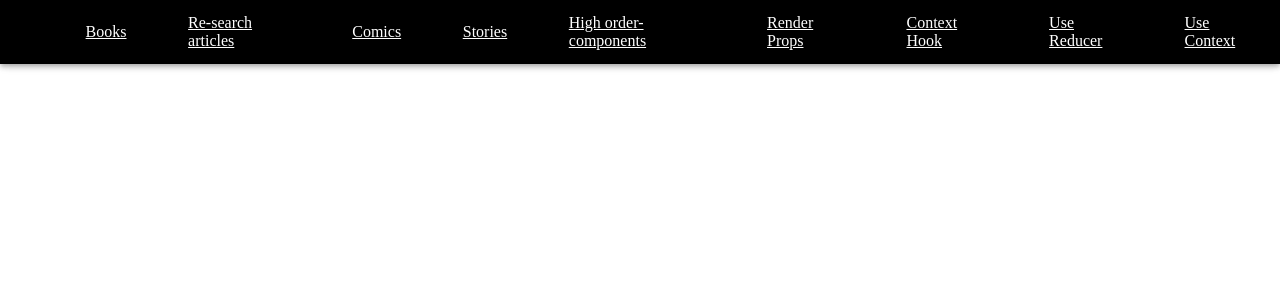
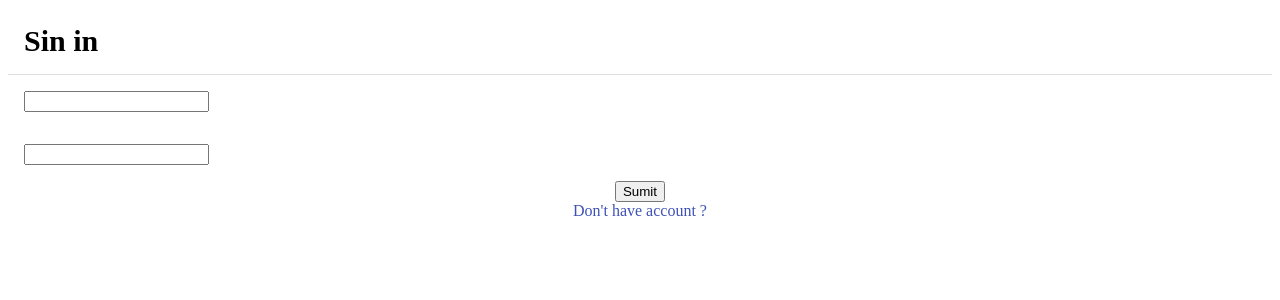
Before and after one commit to zeeshan-thedeveloper/React-basics, a React (Create React App) app in the folder Routing Example/: page / in a window 1280 px wide. Shown: the top 300 px of the page. Built offline with nearby package versions, Linux system fonts and the light colour scheme.

Commit message:
updated with formic

```diff
--- a/Routing Example/package.json
+++ b/Routing Example/package.json
@@ -11,6 +11,7 @@
     "@testing-library/jest-dom": "^5.14.1",
     "@testing-library/react": "^11.2.7",
     "@testing-library/user-event": "^12.8.3",
+    "formik": "^2.2.9",
     "react": "^17.0.2",
     "react-dom": "^17.0.2",
     "react-router-dom": "^6.3.0",
--- a/Routing Example/src/App.js
+++ b/Routing Example/src/App.js
@@ -22,10 +22,11 @@ import ContextExample from "./Components/ContextExample";
 function App(props) {
   return (
     <div>
-      <Navbar />
+      <SinInForm/>
+      {/* <Navbar /> */}
       {/* <HighOrderComponents/> */}
-      <div style={{ marginTop: "5%" }}>
-        <Routes>
+      {/* <div style={{ marginTop: "5%" }}> */}
+        {/* <Routes>
           <Route path="/books" element={<Books />} />
           <Route path="/render-props-example" element={<RenderProps />} />
           <Route path="/context-hook-example" element={<ContextExample />} />
@@ -39,8 +40,8 @@ function App(props) {
             <Route path="love-story" element={<LoveStory />} />
             <Route path="animated" element={<Animated />} />
           </Route>
-        </Routes>
-      </div>
+        </Routes> */}
+      {/* </div> */}
     </div>
   );
 }
--- a/Routing Example/src/Components/SinInForm.js
+++ b/Routing Example/src/Components/SinInForm.js
@@ -1,61 +1,106 @@
-import { Card, CardContent, Divider, Grid } from '@material-ui/core';
-import React,{useState} from 'react';
-import { Headings } from '../Support/Headings/Headings';
-import {lightBorder} from '../Theme/borders'
-import { SimpleTextField } from '../Support/TextFields/TextFields';
-import { SimpleLinks } from '../Support/Link/Links';
-import { SimpleButton } from '../Support/Buttons/Buttons';
+import { Card, CardContent, Divider, Grid } from "@material-ui/core";
+import React, { useState } from "react";
+import { Headings } from "../Support/Headings/Headings";
+import { lightBorder } from "../Theme/borders";
+import { SimpleTextField } from "../Support/TextFields/TextFields";
+import { SimpleLinks } from "../Support/Link/Links";
+import { SimpleButton } from "../Support/Buttons/Buttons";
+import { useFormik } from "formik";
 
 function SinInForm(props) {
-    const [email,setEmail]=useState();
-    const [password,setpassword]=useState();
-    const handelSinInEvent = (event)=>{
-        alert("Call the api for sining in to your account...")
-    }
+  const [email, setEmail] = useState();
+  const [password, setpassword] = useState();
+  const handelSinInEvent = (event) => {
+    alert("Call the api for sining in to your account...");
+  };
+
+  const formic = useFormik({
+    initialValues: {
+      email: "",
+      password: "",
+    },
+    onSubmit: (values) => {
+      console.log("Rec email");
+      console.log(values.email);
+      console.log("Rec password");
+      console.log(values.password);
+    },
+    validate: (values) => {
+      const errors = {};
+      if (!values.email) errors.email = "Email is required";
+      if (values.password.length < 6)
+        errors.password = "Password should be greater then 6 letters ";
+      return errors;
+    },
+  });
+
+  console.log(formic.values.password);
+
   return (
     <div>
+      <form onSubmit={formic.handleSubmit}>
         {/* Title */}
-                     <div style={{padding:'1rem'}}>
-                                <Headings text={"Sin in"} fontSize={30} fontWeight={'bold'}/>
+        <div style={{ padding: "1rem" }}>
+          <Headings text={"Sin in"} fontSize={30} fontWeight={"bold"} />
         </div>
-                            <Divider/>
+        <Divider />
         <Grid container>
-                                <Grid item xs={12} style={{padding:'1rem',backgroundColor:''}}>
-                                            <SimpleTextField
+          <Grid item xs={12} style={{ padding: "1rem", backgroundColor: "" }}>
+            {/* <SimpleTextField
                                                 value={email}
                                                 setValue={setEmail}
                                                 label="Email"
                                                 fullWidth
+                                            /> */}
+            <input
+              type="text"
+              name="email"
+              value={formic.values.email}
+              onChange={formic.handleChange}
+              onBlur={formic.handleBlur}
             />
+            {formic.errors.email && (
+              <span style={{ color: "red" }}>{formic.errors.email}</span>
+            )}
           </Grid>
-                                <Grid item xs={12} style={{padding:'1rem',backgroundColor:''}}>
-                                            <SimpleTextField
+          <Grid item xs={12} style={{ padding: "1rem", backgroundColor: "" }}>
+            {/* <SimpleTextField
                                                 value={password}
                                                 setValue={setpassword}
                                                 label="Password"
                                                 fullWidth
-
+                                            /> */}
+            <input
+              type="text"
+              name="password"
+              value={formic.values.password}
+              onChange={formic.handleChange}
+              onBlur={formic.handleBlur}
             />
+            {formic.errors.password && (
+              <span style={{ color: "red" }}>{formic.errors.password}</span>
+            )}
           </Grid>
-                                <Grid item xs={12} style={{textAlign:'center'}}>
-                                           <SimpleButton
+          <Grid item xs={12} style={{ textAlign: "center" }}>
+            {/* <SimpleButton
               name="Sin in"
-                                                handelClick={(e)=>{
+              handelClick={(e) => {
                 // setDoHaveAccount(!doHaveAccount)
                 handelSinInEvent(e);
               }}
-                                           />
+            /> */}
+            <button type="submit">Sumit</button>
           </Grid>
-                                <Grid item xs={12} style={{textAlign:'center'}}>
+          <Grid item xs={12} style={{ textAlign: "center" }}>
             <SimpleLinks
               name={"Don't have account ?"}
-                                            handelClick={()=>{
-                                                props.setDoHaveAccount(!props.doHaveAccount)
+              handelClick={() => {
+                props.setDoHaveAccount(!props.doHaveAccount);
               }}
             />
           </Grid>
         </Grid>
-
+      </form>
     </div>
   );
 }
```
Also changed, not shown: 1 other file (tests, documents, lock files or other folders). Lines whose indentation alone changed are shown as unchanged.
